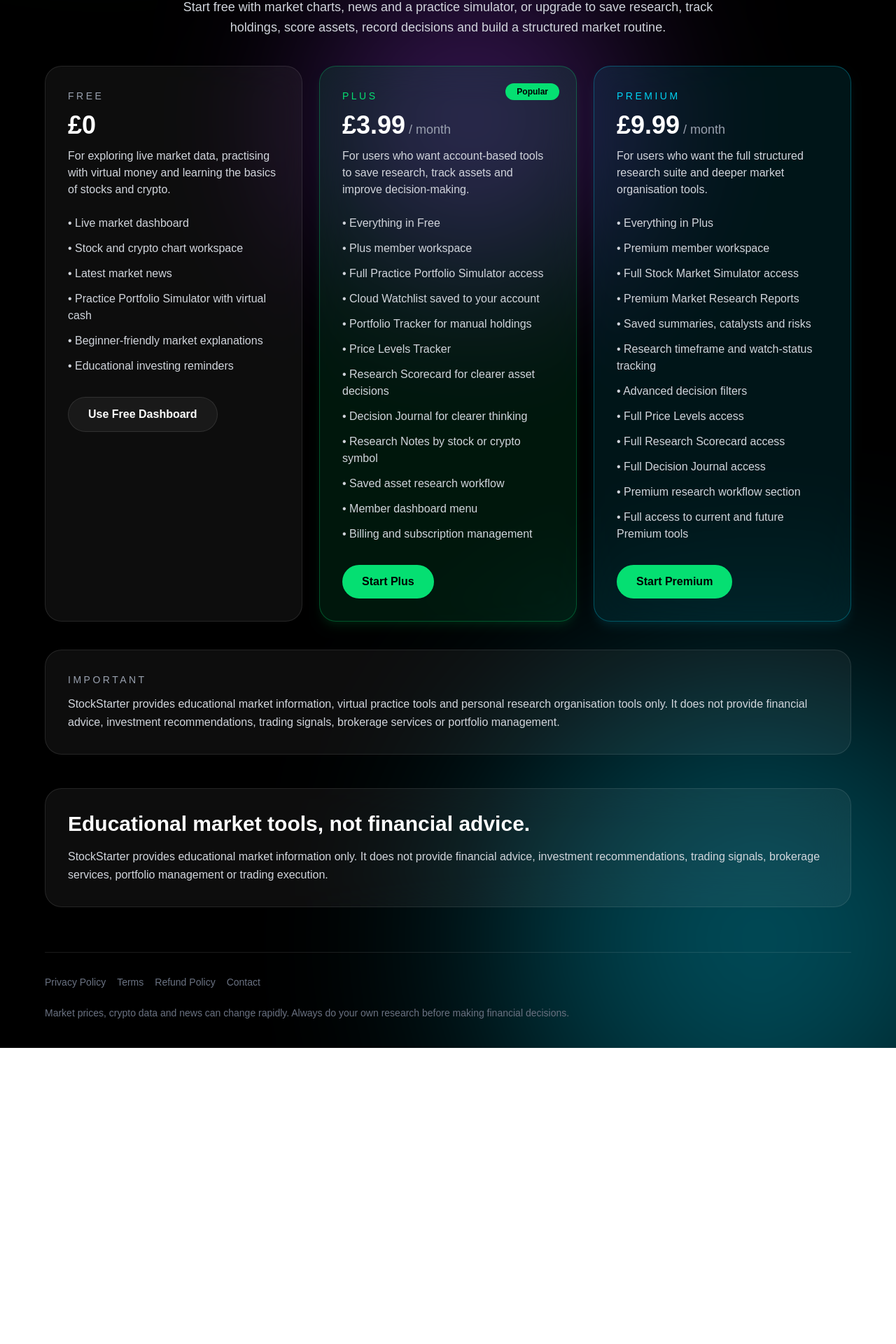
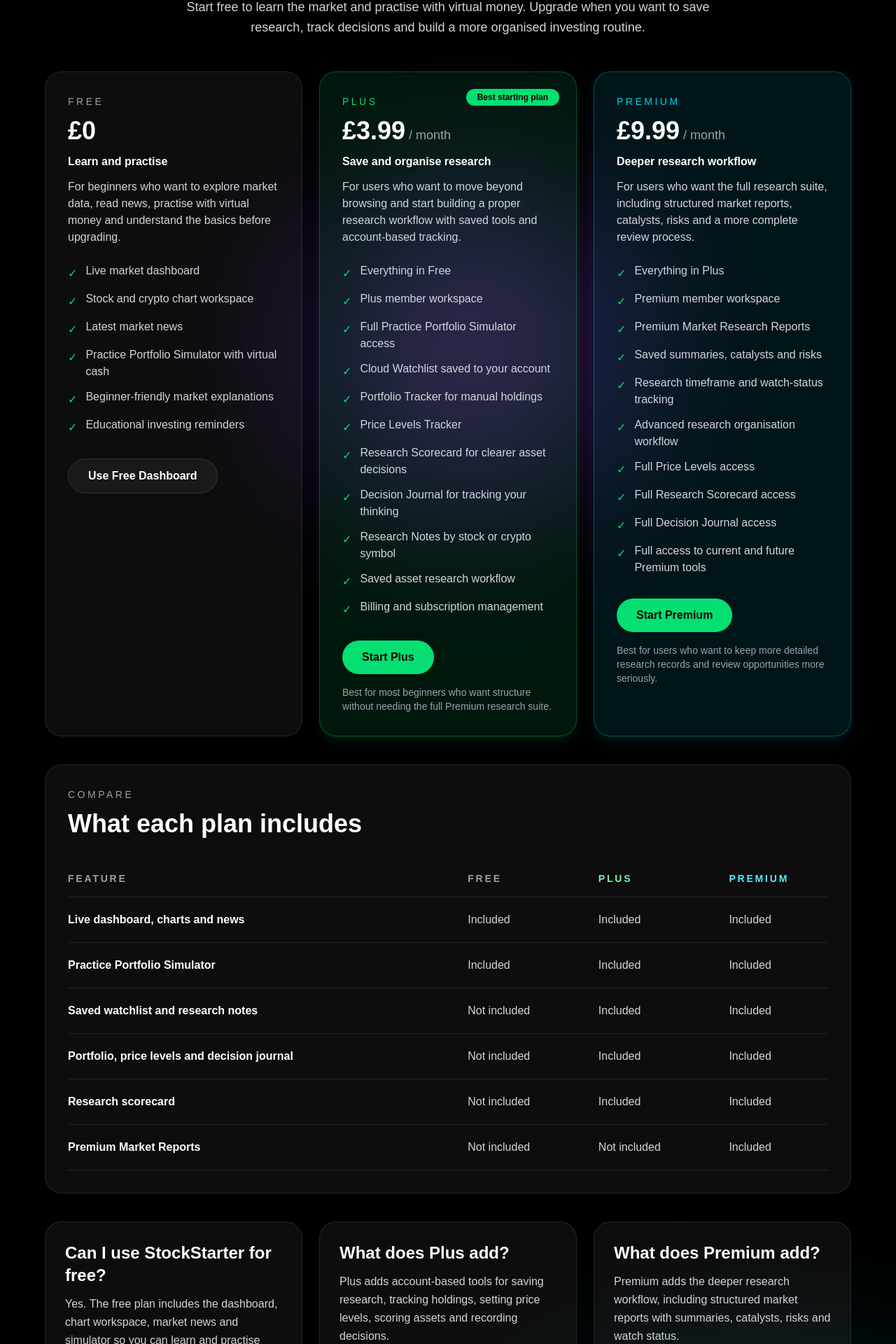
Before and after one commit to RalzCR/stockstarter-app, a Next.js app: page /pricing in a window 1280 px wide. Shown: the part 720-2640 px from the top of the page at 70% size. Before the commit the page ends 2217 px from the top, so only its background shows below. Built offline with nearby package versions, Linux system fonts and the light colour scheme; no server answers.

Commit message:
Add StockStarter SEO metadata

```diff
--- a/app/layout.tsx
+++ b/app/layout.tsx
@@ -1,6 +1,9 @@
 import type { Metadata } from "next";
 import { Geist, Geist_Mono } from "next/font/google";
 import "./globals.css";
+
+const siteUrl =
+  process.env.NEXT_PUBLIC_SITE_URL || "https://stockstarter-app.vercel.app";
 
 const geistSans = Geist({
   variable: "--font-geist-sans",
@@ -13,8 +16,51 @@
 });
 
 export const metadata: Metadata = {
-  title: "Create Next App",
-  description: "Generated by create next app",
+  metadataBase: new URL(siteUrl),
+  title: {
+    default: "StockStarter | Learn Stocks, Crypto and Market Research",
+    template: "%s | StockStarter",
+  },
+  description:
+    "StockStarter helps beginners learn markets, practise with a virtual portfolio, follow live stock and crypto data, and organise investment research.",
+  applicationName: "StockStarter",
+  keywords: [
+    "StockStarter",
+    "stocks",
+    "crypto",
+    "stock market simulator",
+    "practice portfolio",
+    "market dashboard",
+    "investment research",
+    "beginner investing",
+    "portfolio tracker",
+    "stock research tools",
+  ],
+  authors: [{ name: "StockStarter" }],
+  creator: "StockStarter",
+  publisher: "StockStarter",
+  alternates: {
+    canonical: "/",
+  },
+  openGraph: {
+    title: "StockStarter | Learn Markets Before You Invest",
+    description:
+      "Practise with virtual money, follow live market data, organise research and build better investing habits with StockStarter.",
+    url: siteUrl,
+    siteName: "StockStarter",
+    type: "website",
+    locale: "en_GB",
+  },
+  twitter: {
+    card: "summary_large_image",
+    title: "StockStarter | Learn Markets Before You Invest",
+    description:
+      "A beginner-friendly stock and crypto dashboard with a virtual portfolio simulator and research tools.",
+  },
+  robots: {
+    index: true,
+    follow: true,
+  },
 };
 
 export default function RootLayout({
--- a/components/PricingSection.tsx
+++ b/components/PricingSection.tsx
@@ -1,45 +1,130 @@
 import SubscribeButton from "./SubscribeButton";
+
+const freeFeatures = [
+  "Live market dashboard",
+  "Stock and crypto chart workspace",
+  "Latest market news",
+  "Practice Portfolio Simulator with virtual cash",
+  "Beginner-friendly market explanations",
+  "Educational investing reminders",
+];
+
+const plusFeatures = [
+  "Everything in Free",
+  "Plus member workspace",
+  "Full Practice Portfolio Simulator access",
+  "Cloud Watchlist saved to your account",
+  "Portfolio Tracker for manual holdings",
+  "Price Levels Tracker",
+  "Research Scorecard for clearer asset decisions",
+  "Decision Journal for tracking your thinking",
+  "Research Notes by stock or crypto symbol",
+  "Saved asset research workflow",
+  "Billing and subscription management",
+];
+
+const premiumFeatures = [
+  "Everything in Plus",
+  "Premium member workspace",
+  "Premium Market Research Reports",
+  "Saved summaries, catalysts and risks",
+  "Research timeframe and watch-status tracking",
+  "Advanced research organisation workflow",
+  "Full Price Levels access",
+  "Full Research Scorecard access",
+  "Full Decision Journal access",
+  "Full access to current and future Premium tools",
+];
+
+const comparisonRows = [
+  {
+    feature: "Live dashboard, charts and news",
+    free: "Included",
+    plus: "Included",
+    premium: "Included",
+  },
+  {
+    feature: "Practice Portfolio Simulator",
+    free: "Included",
+    plus: "Included",
+    premium: "Included",
+  },
+  {
+    feature: "Saved watchlist and research notes",
+    free: "Not included",
+    plus: "Included",
+    premium: "Included",
+  },
+  {
+    feature: "Portfolio, price levels and decision journal",
+    free: "Not included",
+    plus: "Included",
+    premium: "Included",
+  },
+  {
+    feature: "Research scorecard",
+    free: "Not included",
+    plus: "Included",
+    premium: "Included",
+  },
+  {
+    feature: "Premium Market Reports",
+    free: "Not included",
+    plus: "Not included",
+    premium: "Included",
+  },
+];
+
+function FeatureList({ features }: { features: string[] }) {
+  return (
+    <ul className="mb-8 space-y-3 text-gray-300">
+      {features.map((feature) => (
+        <li key={feature} className="flex gap-3">
+          <span className="mt-1 text-green-400">✓</span>
+          <span>{feature}</span>
+        </li>
+      ))}
+    </ul>
+  );
+}
 
 export default function PricingSection() {
   return (
     <section className="mt-24 text-left">
-      <div className="mb-10 text-center">
+      <div className="mb-12 text-center">
         <p className="mb-4 text-sm uppercase tracking-[0.3em] text-green-400">
           Plans
         </p>
 
-        <h2 className="text-5xl font-bold mb-4">
-          Choose your StockStarter workspace
+        <h2 className="mb-4 text-5xl font-bold">
+          Choose how you want to use StockStarter
         </h2>
 
-        <p className="mx-auto max-w-3xl text-lg text-gray-300 leading-relaxed">
-          Start free with market charts, news and a practice simulator, or
-          upgrade to save research, track holdings, score assets, record
-          decisions and build a structured market routine.
+        <p className="mx-auto max-w-3xl text-lg leading-relaxed text-gray-300">
+          Start free to learn the market and practise with virtual money.
+          Upgrade when you want to save research, track decisions and build a
+          more organised investing routine.
         </p>
       </div>
 
-      <div className="grid grid-cols-1 lg:grid-cols-3 gap-6">
+      <div className="mb-10 grid grid-cols-1 gap-6 lg:grid-cols-3">
         <div className="rounded-3xl border border-white/10 bg-white/5 p-8 backdrop-blur-xl">
           <p className="mb-3 text-sm uppercase tracking-[0.25em] text-gray-400">
             Free
           </p>
 
-          <h3 className="text-4xl font-bold mb-3">£0</h3>
+          <h3 className="mb-3 text-4xl font-bold">£0</h3>
+
+          <p className="mb-3 font-semibold text-white">
+            Learn and practise
+          </p>
 
           <p className="mb-6 text-gray-300">
-            For exploring live market data, practising with virtual money and
-            learning the basics of stocks and crypto.
+            For beginners who want to explore market data, read news, practise
+            with virtual money and understand the basics before upgrading.
           </p>
 
-          <ul className="mb-8 space-y-3 text-gray-300">
-            <li>• Live market dashboard</li>
-            <li>• Stock and crypto chart workspace</li>
-            <li>• Latest market news</li>
-            <li>• Practice Portfolio Simulator with virtual cash</li>
-            <li>• Beginner-friendly market explanations</li>
-            <li>• Educational investing reminders</li>
-          </ul>
+          <FeatureList features={freeFeatures} />
 
           <a
             href="/#dashboard"
@@ -49,83 +134,151 @@
           </a>
         </div>
 
-        <div className="relative rounded-3xl border border-green-400/30 bg-green-400/10 p-8 backdrop-blur-xl shadow-lg shadow-green-500/10">
+        <div className="relative rounded-3xl border border-green-400/30 bg-green-400/10 p-8 shadow-lg shadow-green-500/10 backdrop-blur-xl">
           <div className="absolute right-6 top-6 rounded-full bg-green-400 px-4 py-1 text-xs font-bold text-black">
-            Popular
+            Best starting plan
           </div>
 
           <p className="mb-3 text-sm uppercase tracking-[0.25em] text-green-400">
             Plus
           </p>
 
-          <h3 className="text-4xl font-bold mb-3">
+          <h3 className="mb-3 text-4xl font-bold">
             £3.99
             <span className="text-lg font-medium text-gray-400"> / month</span>
           </h3>
 
-          <p className="mb-6 text-gray-300">
-            For users who want account-based tools to save research, track
-            assets and improve decision-making.
+          <p className="mb-3 font-semibold text-white">
+            Save and organise research
           </p>
 
-          <ul className="mb-8 space-y-3 text-gray-300">
-            <li>• Everything in Free</li>
-            <li>• Plus member workspace</li>
-            <li>• Full Practice Portfolio Simulator access</li>
-            <li>• Cloud Watchlist saved to your account</li>
-            <li>• Portfolio Tracker for manual holdings</li>
-            <li>• Price Levels Tracker</li>
-            <li>• Research Scorecard for clearer asset decisions</li>
-            <li>• Decision Journal for clearer thinking</li>
-            <li>• Research Notes by stock or crypto symbol</li>
-            <li>• Saved asset research workflow</li>
-            <li>• Member dashboard menu</li>
-            <li>• Billing and subscription management</li>
-          </ul>
+          <p className="mb-6 text-gray-300">
+            For users who want to move beyond browsing and start building a
+            proper research workflow with saved tools and account-based tracking.
+          </p>
+
+          <FeatureList features={plusFeatures} />
 
           <SubscribeButton label="Start Plus" plan="plus" />
+
+          <p className="mt-4 text-sm text-gray-400">
+            Best for most beginners who want structure without needing the full
+            Premium research suite.
+          </p>
         </div>
 
-        <div className="rounded-3xl border border-cyan-400/30 bg-cyan-400/10 p-8 backdrop-blur-xl shadow-lg shadow-cyan-500/10">
+        <div className="rounded-3xl border border-cyan-400/30 bg-cyan-400/10 p-8 shadow-lg shadow-cyan-500/10 backdrop-blur-xl">
           <p className="mb-3 text-sm uppercase tracking-[0.25em] text-cyan-400">
             Premium
           </p>
 
-          <h3 className="text-4xl font-bold mb-3">
+          <h3 className="mb-3 text-4xl font-bold">
             £9.99
             <span className="text-lg font-medium text-gray-400"> / month</span>
           </h3>
 
-          <p className="mb-6 text-gray-300">
-            For users who want the full structured research suite and deeper
-            market organisation tools.
+          <p className="mb-3 font-semibold text-white">
+            Deeper research workflow
           </p>
 
-          <ul className="mb-8 space-y-3 text-gray-300">
-            <li>• Everything in Plus</li>
-            <li>• Premium member workspace</li>
-            <li>• Full Stock Market Simulator access</li>
-            <li>• Premium Market Research Reports</li>
-            <li>• Saved summaries, catalysts and risks</li>
-            <li>• Research timeframe and watch-status tracking</li>
-            <li>• Advanced decision filters</li>
-            <li>• Full Price Levels access</li>
-            <li>• Full Research Scorecard access</li>
-            <li>• Full Decision Journal access</li>
-            <li>• Premium research workflow section</li>
-            <li>• Full access to current and future Premium tools</li>
-          </ul>
+          <p className="mb-6 text-gray-300">
+            For users who want the full research suite, including structured
+            market reports, catalysts, risks and a more complete review process.
+          </p>
+
+          <FeatureList features={premiumFeatures} />
 
           <SubscribeButton label="Start Premium" plan="premium" />
+
+          <p className="mt-4 text-sm text-gray-400">
+            Best for users who want to keep more detailed research records and
+            review opportunities more seriously.
+          </p>
         </div>
       </div>
+
+      <section className="mb-10 rounded-3xl border border-white/10 bg-white/5 p-8">
+        <div className="mb-8">
+          <p className="mb-3 text-sm uppercase tracking-[0.25em] text-gray-400">
+            Compare
+          </p>
+
+          <h3 className="text-4xl font-bold">
+            What each plan includes
+          </h3>
+        </div>
+
+        <div className="overflow-x-auto">
+          <table className="w-full min-w-[760px] border-collapse text-left">
+            <thead>
+              <tr className="border-b border-white/10 text-sm uppercase tracking-[0.2em] text-gray-400">
+                <th className="py-4 pr-6">Feature</th>
+                <th className="py-4 pr-6">Free</th>
+                <th className="py-4 pr-6 text-green-300">Plus</th>
+                <th className="py-4 text-cyan-300">Premium</th>
+              </tr>
+            </thead>
+
+            <tbody>
+              {comparisonRows.map((row) => (
+                <tr key={row.feature} className="border-b border-white/10">
+                  <td className="py-5 pr-6 font-semibold text-white">
+                    {row.feature}
+                  </td>
+
+                  <td className="py-5 pr-6 text-gray-300">{row.free}</td>
+
+                  <td className="py-5 pr-6 text-gray-300">{row.plus}</td>
+
+                  <td className="py-5 text-gray-300">{row.premium}</td>
+                </tr>
+              ))}
+            </tbody>
+          </table>
+        </div>
+      </section>
+
+      <section className="grid grid-cols-1 gap-6 lg:grid-cols-3">
+        <div className="rounded-3xl border border-white/10 bg-white/5 p-7">
+          <h3 className="mb-3 text-2xl font-bold">
+            Can I use StockStarter for free?
+          </h3>
+
+          <p className="leading-relaxed text-gray-300">
+            Yes. The free plan includes the dashboard, chart workspace, market
+            news and simulator so you can learn and practise first.
+          </p>
+        </div>
+
+        <div className="rounded-3xl border border-white/10 bg-white/5 p-7">
+          <h3 className="mb-3 text-2xl font-bold">
+            What does Plus add?
+          </h3>
+
+          <p className="leading-relaxed text-gray-300">
+            Plus adds account-based tools for saving research, tracking holdings,
+            setting price levels, scoring assets and recording decisions.
+          </p>
+        </div>
+
+        <div className="rounded-3xl border border-white/10 bg-white/5 p-7">
+          <h3 className="mb-3 text-2xl font-bold">
+            What does Premium add?
+          </h3>
+
+          <p className="leading-relaxed text-gray-300">
+            Premium adds the deeper research workflow, including structured
+            market reports with summaries, catalysts, risks and watch status.
+          </p>
+        </div>
+      </section>
 
       <div className="mt-10 rounded-3xl border border-white/10 bg-white/5 p-8">
         <p className="mb-3 text-sm uppercase tracking-[0.25em] text-gray-400">
           Important
         </p>
 
-        <p className="text-gray-300 leading-relaxed">
+        <p className="leading-relaxed text-gray-300">
           StockStarter provides educational market information, virtual practice
           tools and personal research organisation tools only. It does not
           provide financial advice, investment recommendations, trading signals,
```
